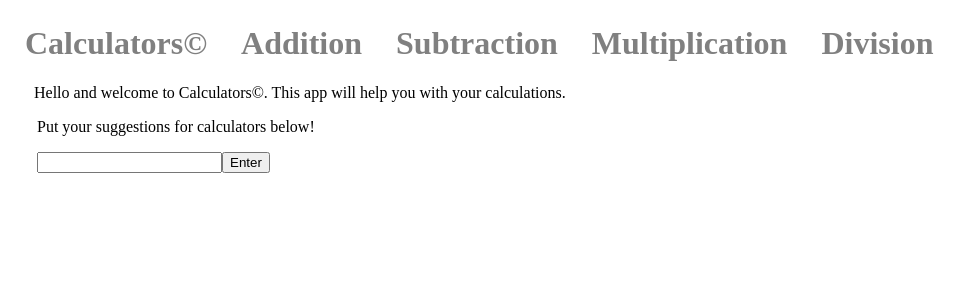
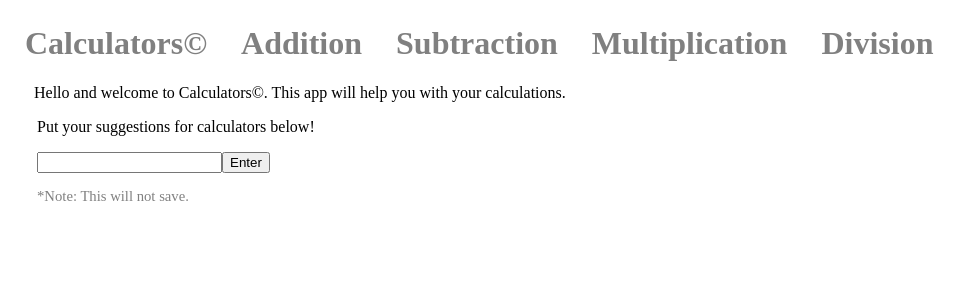
Before and after one commit to CalvinFrank/array-practice, a React (Vite) app: page / in a window 1280 px wide. Shown: the top 300 px of the page, without its empty margins (0-969 px from the left). Built offline with nearby package versions, Linux system fonts and the light colour scheme.

Commit message:
1.8.2, made note that suggestions  doesn't save

```diff
--- a/src/home.jsx
+++ b/src/home.jsx
@@ -15,6 +15,7 @@ function Home() {
                 <input type="text" id="suggestBox"/>
                 <button onClick={suggest}>Enter</button>
                 <div>{...suggestionElements}</div>
+                <p className="note">*Note: This will not save.</p>
             </div>
         </div>
     )
--- a/src/index.css
+++ b/src/index.css
@@ -1,4 +1,4 @@
-/*---------------⇣⇣⇣⇣Other⇣⇣⇣⇣⇣-----------------*/
+/*-----------------⇣⇣⇣⇣home⇣⇣⇣⇣⇣-----------------*/
 .header {
   height: 50px;
   color: grey;
@@ -16,7 +16,12 @@
   margin-left: 29px;
   margin-top: 4;
 }
-/*----------^^^^^Other^^^^^------------*/
+.note {
+  color: gray;
+  font-size: 14.7px;
+}
+/*----------------^^^^home^^^^----------------*/
+
 /*----------------⇣⇣⇣⇣Add⇣⇣⇣⇣-----------------*/
 .add {
   margin-left: 26px;
```
